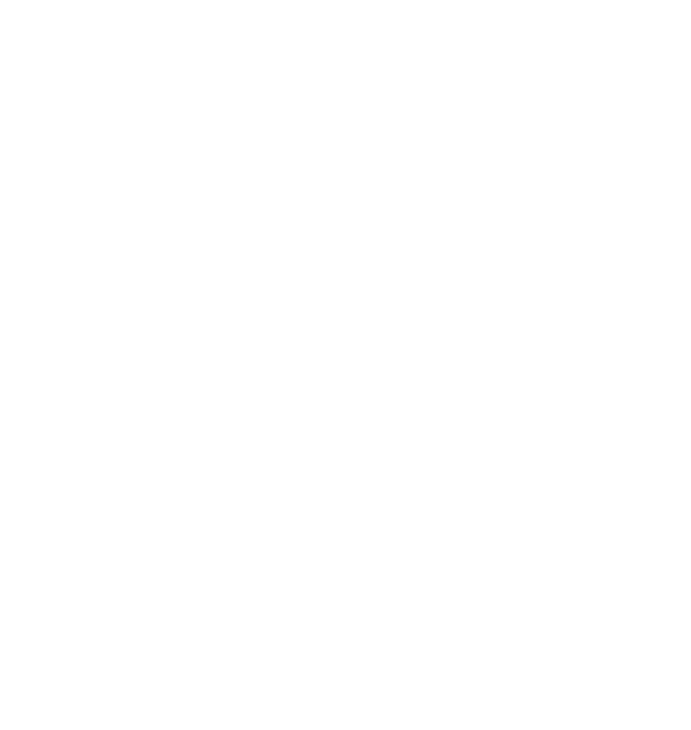
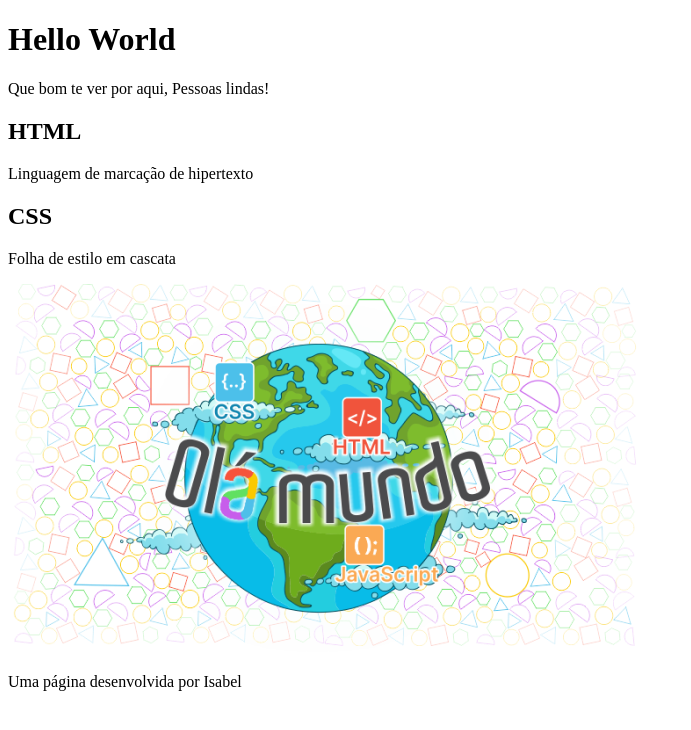
Before and after one commit to Pleurodema/HelloWorld, a plain HTML site: page index.html in a window 1280 px wide. Shown: the whole page, without its empty margins (0-691 px from the left). Drawn offline with Linux system fonts and the light colour scheme.

Commit message:
Finalizando a pagina

```diff
--- a/index.html
+++ b/index.html
@@ -6,6 +6,26 @@
     <title>Hello World</title>
 </head>
 <body>
+    <header>
+        <h1>Hello World</h1>
+        <p>Que bom te ver por aqui, Pessoas lindas!</p>
+
+    </header>
+
+    <section>
+        <h2>HTML</h2>
+        <P>Linguagem de marcação de hipertexto</P>
+
+        <h2>CSS</h2>
+        <p>Folha de estilo em cascata</p>
+            <img src ="imagem/Olá Mundo.png" alt="imagem em forma de cículo, azul, alusão ao planeta Terra, escrito Olá Mundo em letras coloridas"
+
+    </section>
+
+    <footer>
+        <p>Uma página desenvolvida por Isabel</p>
+
+    </footer>
 
 </body>
 </html>
```
Also changed, not shown: Imagem/Olá Mundo.png (added).
